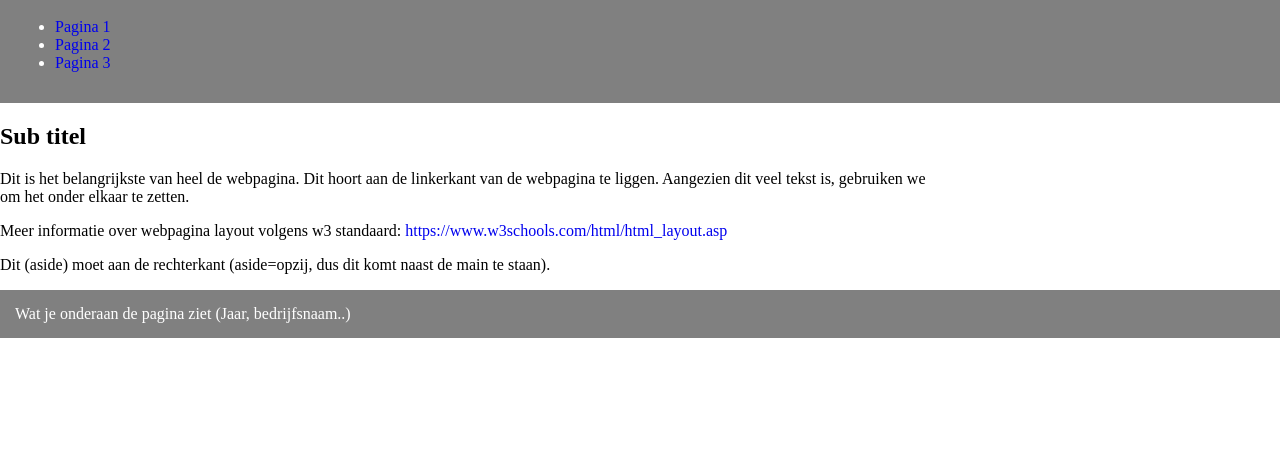
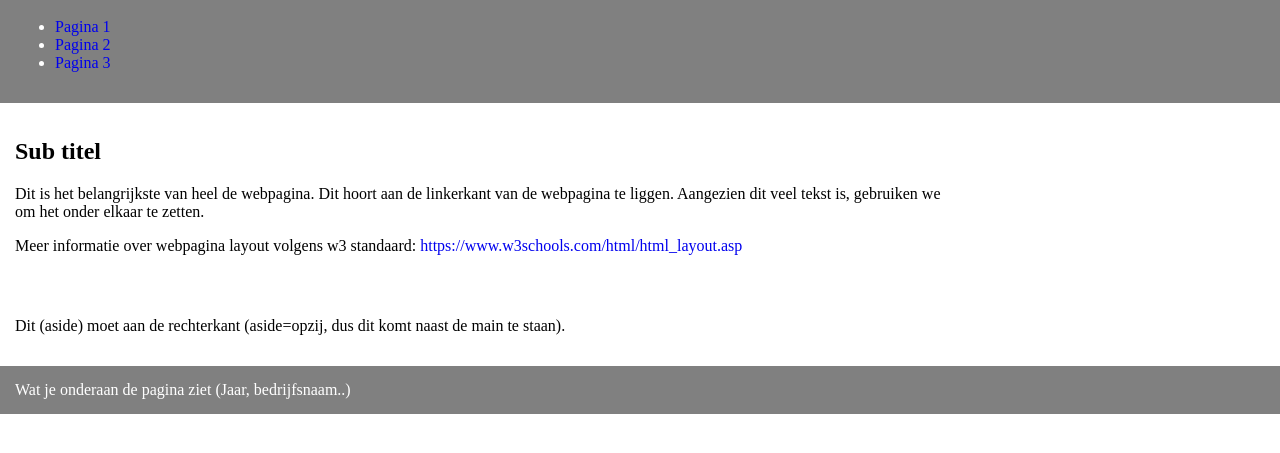
Before and after one commit to OmegaMaxy/ayub-html, a plain HTML site: page index.html in a window 1280 px wide. Shown: the part 55-508 px from the top of the page. Drawn offline with Linux system fonts and the light colour scheme.

Commit message:
Update master.css

```diff
--- a/css/master.css
+++ b/css/master.css
@@ -28,6 +28,9 @@ a {
 a:hover /* :hover is een selector, wanneer jeje muis over een element (<a></a> in dit geval) doet, wordt dit geactiveerd */ {
     text-decoration: underline;
 }
+main, aside /*Indien je een stijl wilt toepassen op meerdere elementen, gebruik je gewoon een komma*/ {
+    padding: 15px;
+}
 footer {
     background-color: gray;
     color: white;
```
